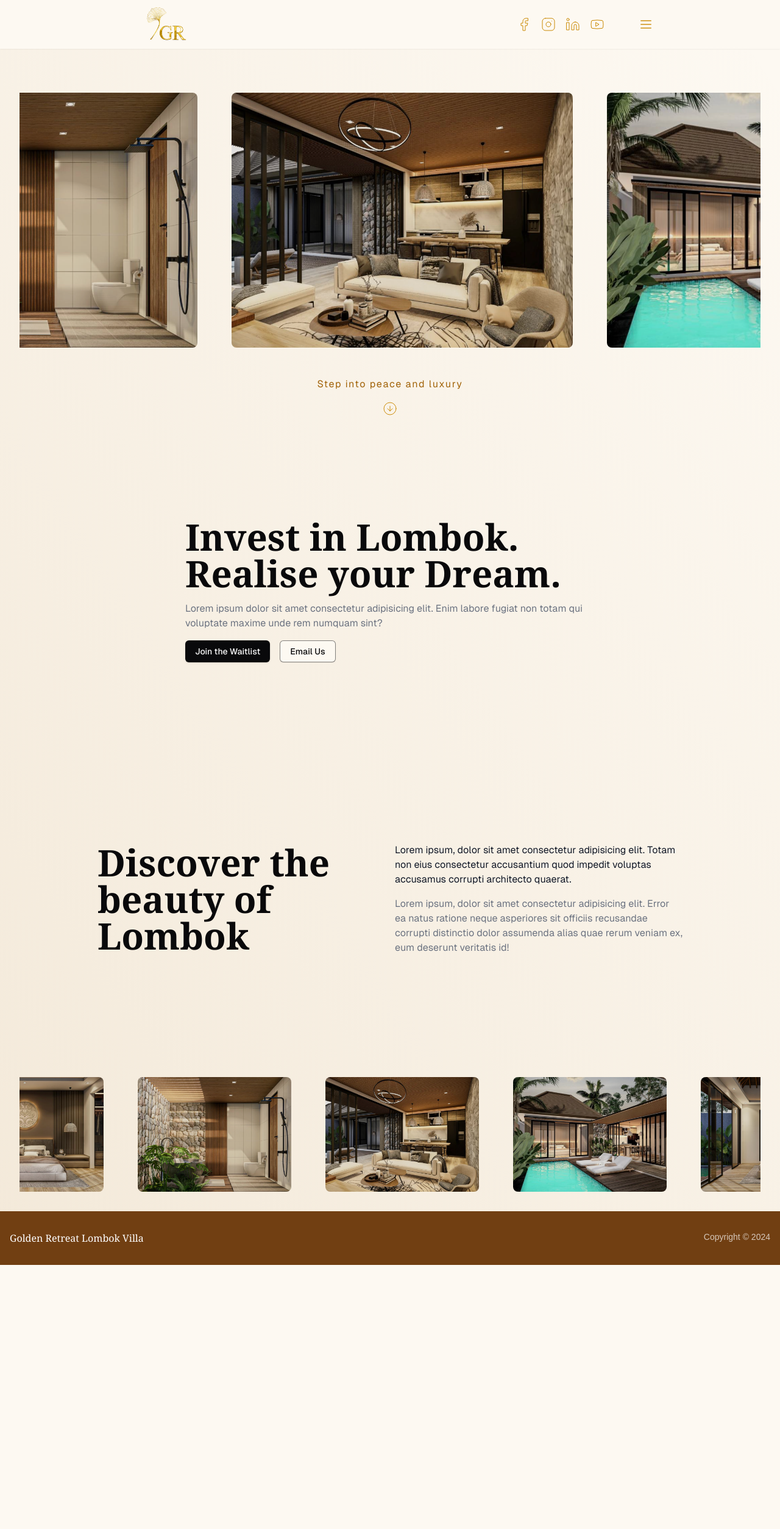
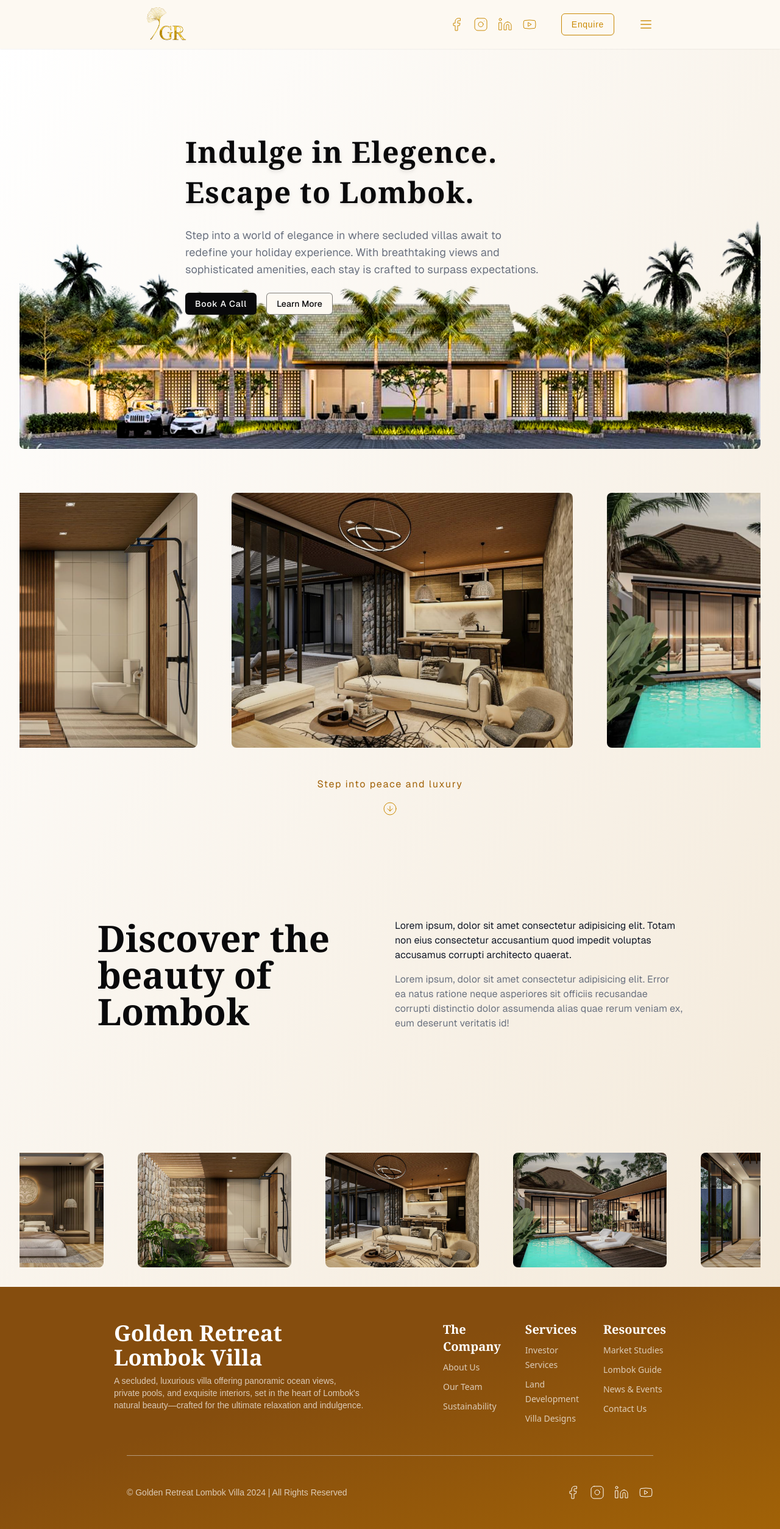
Before and after one commit to goldenretreatlombokvilla/gr_villa_280508, a Next.js app: page / in a window 1280 px wide. Shown: the whole page at 61% size. Before the commit the page ends 2074 px from the top, so only its background shows below. Built offline with nearby package versions, Linux system fonts and the light colour scheme.

Commit message:
footer and nav

```diff
--- a/app/page.tsx
+++ b/app/page.tsx
@@ -59,9 +59,92 @@ export default function Home() {
   return (
     <div
       className="flex flex-col items-center justify-start min-h-screen font-[family-name:var(--font-geist-sans)]
-    bg-gradient-to-tr from-yellow-700/10 to-transparent"
+    bg-gradient-to-tl from-yellow-700/10 to-white"
     >
       <main className="flex flex-col gap-10 items-center justify-center px-8 pt-10">
+        <div
+          id="villa"
+          className="flex flex-col gap-6 lg:max-w-2xl lg:py-24 lg:pb-32 z-10"
+        >
+          <p className="text-4xl lg:text-5xl font-serif lg:tracking-wide lg:leading-snug font-semibold drop-shadow-md text-pretty">
+            Indulge in Elegence.<br></br> Escape to Lombok.
+          </p>
+          <p className="text-md lg:text-lg text-gray-500 text-balance">
+            Step into a world of elegance in where secluded villas await to
+            redefine your holiday experience. With breathtaking views and
+            sophisticated amenities, each stay is crafted to surpass
+            expectations.
+          </p>
+
+          <div className="flex flex-row gap-4 w-full">
+            <Dialog>
+              <DialogTrigger asChild>
+                <Button
+                  variant={"default"}
+                  className="border-yellow-600 text-white tracking-wider hover:bg-gradient-to-tl hover:from-yellow-800 hover:to-yellow-500 hover:text-white hover:border-transparent hover:shadow-lg"
+                >
+                  Book A Call
+                </Button>
+              </DialogTrigger>
+              <DialogContent>
+                <DialogHeader>
+                  <DialogTitle>Join the Waitlist</DialogTitle>
+                  <DialogDescription>
+                    Become the first few people to get notified about the new
+                    Golden Retreat Lombok Villa!
+                  </DialogDescription>
+                </DialogHeader>
+                <div>
+                  <form>
+                    <div className="flex flex-col gap-6">
+                      <div className="flex flex-col gap-4">
+                        <div className="flex flex-col gap-2">
+                          <Label htmlFor="name">Name</Label>
+                          <input
+                            type="text"
+                            name="name"
+                            id="name"
+                            className="w-full rounded-md border-2 border-gray-300 p-2 text-sm"
+                            placeholder="Enter your name"
+                          />
+                        </div>
+                        <div className="flex flex-col gap-2">
+                          <Label htmlFor="email">Email</Label>
+                          <input
+                            type="email"
+                            name="email"
+                            id="email"
+                            className="w-full rounded-md border-2 border-gray-300 p-2 text-sm"
+                            placeholder="Enter your email"
+                          />
+                        </div>
+                      </div>
+                      <Button
+                        variant={"default"}
+                        formAction={() => handleWaitlist()}
+                      >
+                        Submit
+                      </Button>
+                    </div>
+                  </form>
+                </div>
+              </DialogContent>
+            </Dialog>
+
+            <Link href="/about">
+              <Button variant={"outline"}>Learn More</Button>
+            </Link>
+          </div>
+        </div>
+        <div className="lg:flex flex-col p-0 m-0 w-full -z-2 lg:-mt-[650px] hidden">
+          <Image
+            src="/enter.png"
+            alt="Villa"
+            width={2000}
+            height={1000}
+            className="w-full h-auto p-0 m-0 lg:rounded-b-lg"
+          />
+        </div>
         <div className="flex flex-col gap-4 items-center px-0">
           <Carousel
             plugins={[
@@ -101,72 +184,7 @@ export default function Home() {
             />
           </div>
         </div>
-        <div id="villa" className="flex flex-col gap-4 lg:max-w-2xl lg:py-32">
-          <p className="text-4xl lg:text-6xl font-serif font-semibold">
-            Invest in Lombok.<br></br> Realise your Dream.
-          </p>
-          <p className="text-md text-gray-500">
-            Lorem ipsum dolor sit amet consectetur adipisicing elit. Enim labore
-            fugiat non totam qui voluptate maxime unde rem numquam sint?
-          </p>
 
-          <div className="flex flex-row gap-4 w-full">
-            <Dialog>
-              <DialogTrigger asChild>
-                <Button variant={"default"}>Join the Waitlist</Button>
-              </DialogTrigger>
-              <DialogContent>
-                <DialogHeader>
-                  <DialogTitle>Join the Waitlist</DialogTitle>
-                  <DialogDescription>
-                    Become the first few people to get notified about the new
-                    Golden Retreat Lombok Villa!
-                  </DialogDescription>
-                </DialogHeader>
-                <div>
-                  <form>
-                    <div className="flex flex-col gap-6">
-                      <div className="grid grid-cols-2 gap-4">
-                        <div className="flex flex-col gap-2">
-                          <Label htmlFor="name">Name</Label>
-                          <input
-                            type="text"
-                            name="name"
-                            id="name"
-                            className="w-full rounded-md border-2 border-gray-300 p-2 text-sm"
-                            placeholder="Enter your name"
-                          />
-                        </div>
-                        <div className="flex flex-col gap-2">
-                          <Label htmlFor="email">Email</Label>
-                          <input
-                            type="email"
-                            name="email"
-                            id="email"
-                            className="w-full rounded-md border-2 border-gray-300 p-2 text-sm"
-                            placeholder="Enter your email"
-                          />
-                        </div>
-                      </div>
-                      <Button
-                        variant={"default"}
-                        formAction={() => handleWaitlist()}
-                      >
-                        Submit
-                      </Button>
-                    </div>
-                  </form>
-                </div>
-              </DialogContent>
-            </Dialog>
-
-            <Button variant={"outline"}>
-              <Link href="mailto:goldenreteatvilla@gmail.com" target="_blank">
-                Email Us
-              </Link>
-            </Button>
-          </div>
-        </div>
         <div className="grid grid-cols-1 lg:grid-cols-[1fr_1fr] gap-4 items-center justify-center px-0 lg:px-32 lg:py-32">
           <p className="text-4xl lg:text-6xl font-serif font-semibold">
             Discover the beauty of Lombok
--- a/components/nav/footer.tsx
+++ b/components/nav/footer.tsx
@@ -1,9 +1,128 @@
+import { link } from "fs";
+import { Facebook, Instagram, Linkedin, Youtube } from "lucide-react";
+import Link from "next/link";
+
+const navCorp = [
+  {
+    name: "About Us",
+    link: "/about"
+  },
+  {
+    name: "Our Team",
+    link: "/about"
+  },
+  {
+    name: "Sustainability",
+    link: "/about"
+  }
+];
+
+const navServices = [
+  {
+    name: "Investor Services",
+    link: "/invest"
+  },
+  {
+    name: "Land Development",
+    link: "/invest"
+  },
+  {
+    name: "Villa Designs",
+    link: "/invest"
+  }
+];
+
+const navResources = [
+  {
+    name: "Market Studies",
+    link: "/invest"
+  },
+  {
+    name: "Lombok Guide",
+    link: "/invest"
+  },
+  {
+    name: "News & Events",
+    link: "/invest"
+  },
+  {
+    name: "Contact Us",
+    link: "/contact"
+  }
+];
+
 export default function Footer() {
   return (
-    <footer className="flex flex-col px-4 gap-4 py-8 bg-yellow-900 text-white">
-      <div className="flex flex-row gap-4 items-between justify-between">
-        <p className="text-md font-serif ">Golden Retreat Lombok Villa</p>
-        <p className="text-sm opacity-70">Copyright © 2024</p>
+    <footer className="flex flex-col px-10 gap-4 py-8 pt-14 bg-gradient-to-tl from-yellow-700 to-yellow-800 to-60% text-white lg:px-52">
+      {/* 2nd Level */}
+      <div className="grid grid-cols-1 lg:grid-cols-[500px_1fr_1fr_1fr] gap-10 items-start justify-center pb-8">
+        <div className="flex flex-col gap-2">
+          <p className="text-4xl font-serif font-bold text-balance">
+            Golden Retreat<br></br>Lombok Villa
+          </p>
+          <p className="text-sm text-balance opacity-70">
+            A secluded, luxurious villa offering panoramic ocean views, private
+            pools, and exquisite interiors, set in the heart of Lombok's natural
+            beauty—crafted for the ultimate relaxation and indulgence.
+          </p>
+        </div>
+        <div className="flex flex-col gap-2 ">
+          <p className="text-xl font-serif font-bold ">The Company</p>
+          <ul className="list-none space-y-2">
+            {navCorp.map((item: any) => (
+              <li key={item.name}>
+                <Link
+                  href={item.link}
+                  className="text-sm font-sans opacity-70 hover:opacity-100"
+                >
+                  {item.name}
+                </Link>
+              </li>
+            ))}
+          </ul>
+        </div>
+        <div className="flex flex-col gap-2 ">
+          <p className="text-xl font-serif font-bold ">Services</p>
+          <ul className="list-none space-y-2">
+            {navServices.map((item: any) => (
+              <li key={item.name}>
+                <Link
+                  href={item.link}
+                  className="text-sm font-sans opacity-70 hover:opacity-100"
+                >
+                  {item.name}
+                </Link>
+              </li>
+            ))}
+          </ul>
+        </div>
+        <div className="flex flex-col gap-2 ">
+          <p className="text-xl font-serif font-bold ">Resources</p>
+          <ul className="list-none space-y-2">
+            {navResources.map((item: any) => (
+              <li key={item.name}>
+                <Link
+                  href={item.link}
+                  className="text-sm font-sans opacity-70 hover:opacity-100"
+                >
+                  {item.name}
+                </Link>
+              </li>
+            ))}
+          </ul>
+        </div>
+      </div>
+      <hr className="opacity-50 py-4"></hr>
+      <div className="flex flex-row gap-4 items-center justify-between pb-4">
+        <p className="text-sm opacity-70">
+          © Golden Retreat Lombok Villa 2024 | All Rights Reserved
+        </p>
+        <div className="hidden lg:flex flex-row gap-4">
+          <Facebook className="min-w-4 min-h-4 stroke-1 text-white hover:text-yellow-900" />
+          <Instagram className="min-w-4 min-h-4 stroke-1 text-white hover:text-yellow-900" />
+          <Linkedin className="min-w-4 min-h-4 stroke-1 text-white hover:text-yellow-900" />
+          <Youtube className="min-w-4 min-h-4 stroke-1 text-white hover:text-yellow-900" />
+        </div>
       </div>
     </footer>
   );
--- a/components/nav/nav.tsx
+++ b/components/nav/nav.tsx
@@ -61,13 +61,19 @@ export default function Nav() {
           </Link>
         ))}
       </div>
-      <div className="flex flex-row items-center justify-end gap-4">
-        <div className="hidden lg:flex flex-row gap-4 pr-10">
+      <div className="flex flex-row items-center justify-end gap-10">
+        <div className="hidden lg:flex flex-row gap-4">
           <Facebook className="min-w-4 min-h-4 stroke-1 text-yellow-600 hover:text-yellow-900" />
           <Instagram className="min-w-4 min-h-4 stroke-1 text-yellow-600 hover:text-yellow-900" />
           <Linkedin className="min-w-4 min-h-4 stroke-1 text-yellow-600 hover:text-yellow-900" />
           <Youtube className="min-w-4 min-h-4 stroke-1 text-yellow-600 hover:text-yellow-900" />
         </div>
+        <Button
+          variant={"outline"}
+          className="border-yellow-600 text-yellow-600 tracking-wider hover:bg-gradient-to-tl hover:from-yellow-800 hover:to-yellow-500 hover:text-white hover:border-transparent hover:shadow-lg lg:flex hidden"
+        >
+          Enquire
+        </Button>
         <Sheet>
           <SheetTrigger asChild>
             <Menu className="min-w-6 min-h-6 text-yellow-600 hover:text-yellow-900 opacity-70 stroke-2 hover:opacity-100" />
@@ -124,10 +130,10 @@ export default function Nav() {
             <div></div>
             <SheetFooter className="opacity-50 text-sm font-sans bottom-2 items-end justify-end">
               <div className="flex flex-row gap-4">
-                <Facebook className="min-w-6 min-h-6" />
-                <Instagram className="min-w-6 min-h-6" />
-                <Linkedin className="min-w-6 min-h-6" />
-                <Youtube className="min-w-6 min-h-6" />
+                <Facebook className="min-w-6 min-h-6 text-yellow-700 stroke-1" />
+                <Instagram className="min-w-6 min-h-6 text-yellow-700 stroke-1" />
+                <Linkedin className="min-w-6 min-h-6 text-yellow-700 stroke-1" />
+                <Youtube className="min-w-6 min-h-6 text-yellow-700 stroke-1" />
               </div>
             </SheetFooter>
           </SheetContent>
```
Also changed, not shown: public/enter.png (added).
